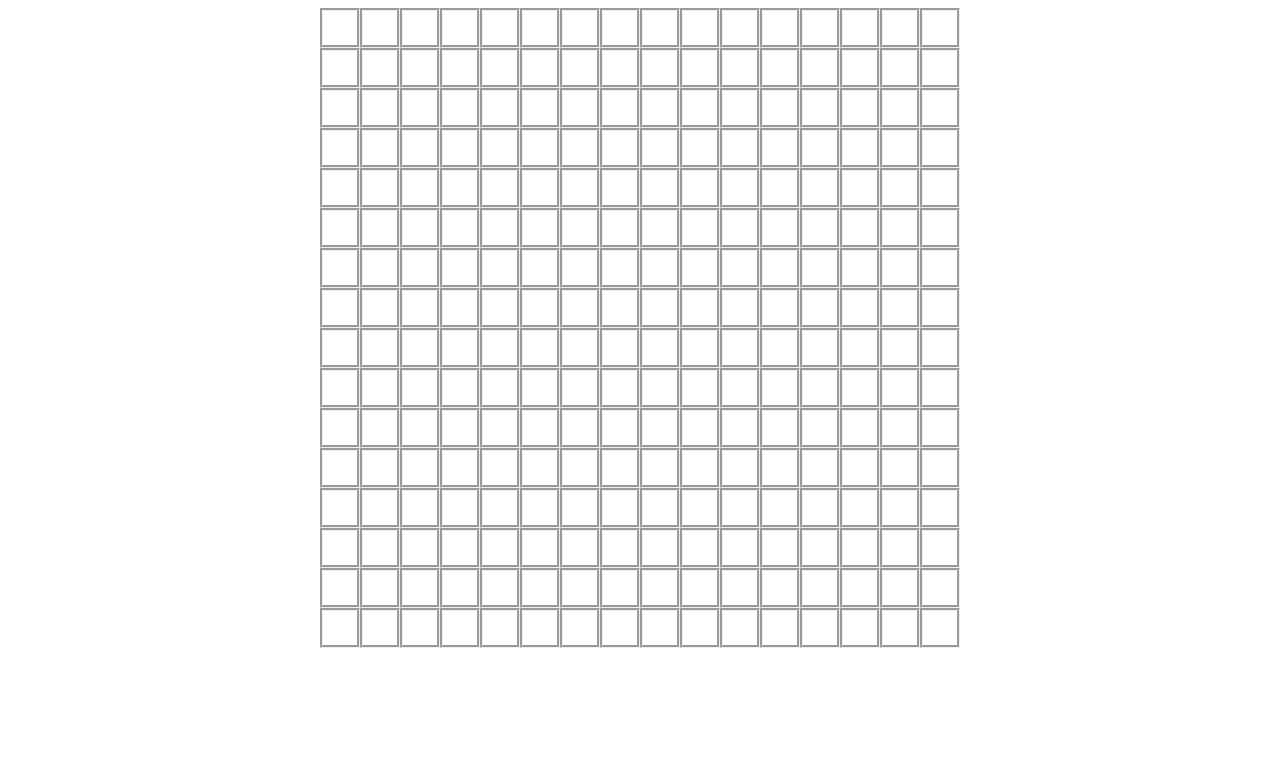
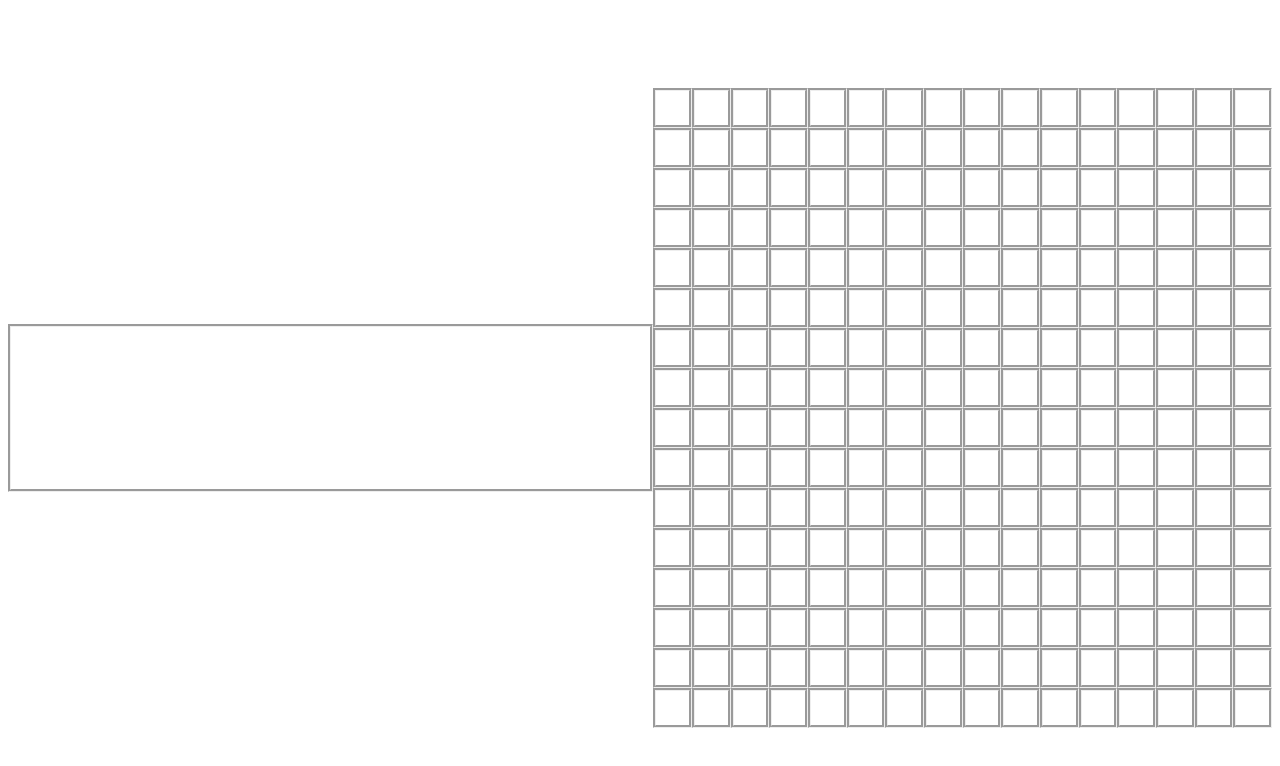
Before and after one commit to Bronson920202/Etch-a-Sketch, a plain HTML site: page index.html in a window 1280 px wide. Drawn offline with Linux system fonts and the light colour scheme.

Commit message:
prevent drag and drop action on divs and start styling the sliderContainer

```diff
--- a/index.html
+++ b/index.html
@@ -8,7 +8,10 @@
     <link rel="stylesheet" href="../Etch-a-Sketch/style.css">
     <title>Document</title>
 </head>
-<body>
+<body ondragstart="return false;" ondrop="return false;">
+    <div id="SliderContainer">
+
+    </div>
     <div id="container">
 
     </div>
--- a/style.css
+++ b/style.css
@@ -1,6 +1,6 @@
 body {
     display: flex;
-    flex-direction: column;
+    flex-direction: row;
     height: 100vh;
 
 }
@@ -11,6 +11,15 @@ body {
     height: 80vh;
     width: 80vh;
     align-self: center;
+}
+#SliderContainer{
+    border-style: groove;
+    flex-basis: 400px;
+    margin-top: 25%;
+    margin-bottom: 25%;
+    padding-left: 10%;
+    padding-right: 10%;
+
 }
 
 .divGroup{
```
